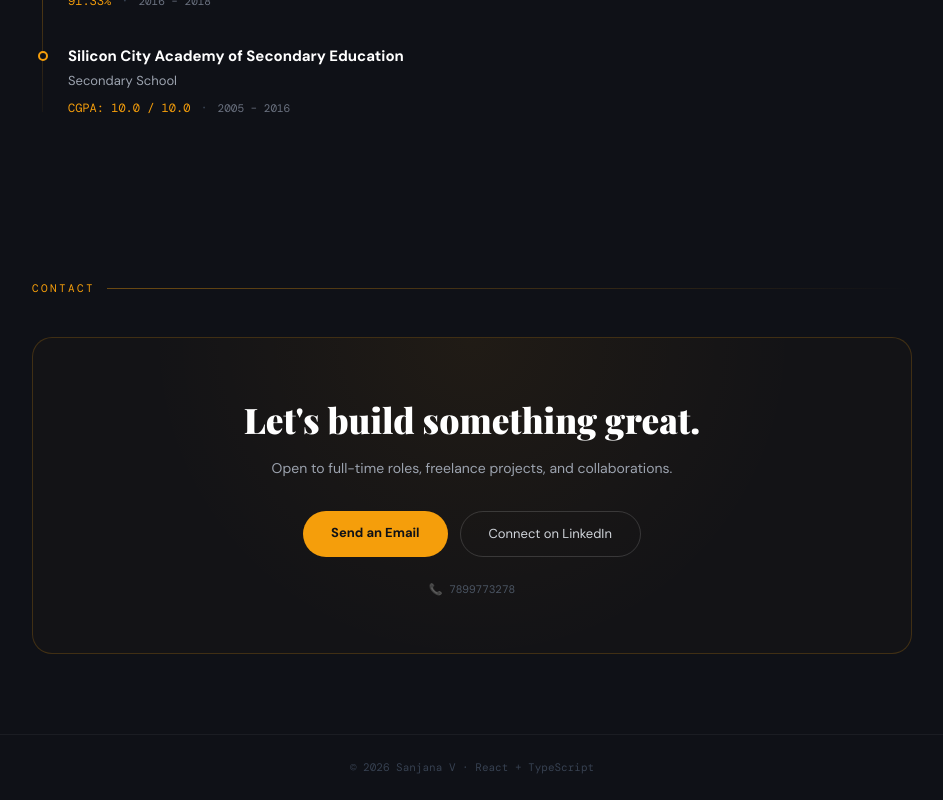
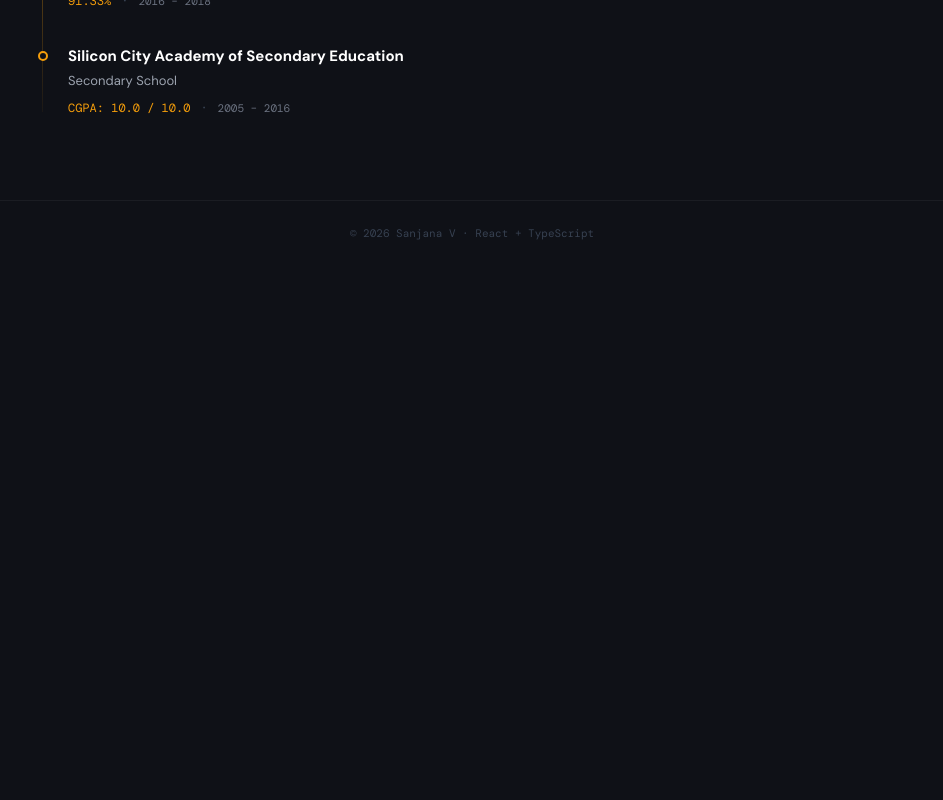
Before and after one commit to sanjana19991118/Sanjana_Portfolio_Details, a React (Vite) app: page / in a window 1280 px wide. Shown: the part 4192-4992 px from the top of the page, without its empty margins (168-1111 px from the left). After the commit the page ends 4458 px from the top, so only its background shows below. Built offline with nearby package versions, Linux system fonts and the light colour scheme.

Commit message:
commented the contact section

```diff
--- a/src/App.tsx
+++ b/src/App.tsx
@@ -379,33 +379,33 @@ function Education() {
   );
 }
 
-function Contact() {
-  return (
-    <section id="contact" style={{ padding: "80px 40px", maxWidth: 960, margin: "0 auto" }}>
-      <SectionLabel>Contact</SectionLabel>
-      <FadeIn>
-        <div style={{ border: "1px solid rgba(245,158,11,0.2)", borderRadius: 20, padding: "56px 32px", textAlign: "center" as const, background: "rgba(245,158,11,0.02)", position: "relative", overflow: "hidden" }}>
-          <div style={{ position: "absolute", inset: 0, background: "radial-gradient(circle at 50% 0%, rgba(245,158,11,0.06), transparent 60%)" }} />
-          <h2 style={{ fontFamily: SERIF, fontWeight: 900, fontSize: "clamp(1.6rem, 3vw, 2.2rem)", color: "white", marginBottom: 12, position: "relative" }}>
-            Let's build something great.
-          </h2>
-          <p style={{ color: "#9CA3AF", marginBottom: 32, position: "relative", fontSize: 14 }}>
-            Open to full-time roles, freelance projects, and collaborations.
-          </p>
-          <div style={{ display: "flex", flexWrap: "wrap" as const, justifyContent: "center", gap: 12, position: "relative" }}>
-            <a href={`mailto:${data.contact.email}`} style={{ padding: "12px 28px", borderRadius: 999, background: AMBER, color: BG, fontWeight: 700, fontSize: 13, textDecoration: "none", display: "inline-block" }}>
-              Send an Email
-            </a>
-            <a href={data.contact.linkedin} target="_blank" rel="noreferrer" style={{ padding: "12px 28px", borderRadius: 999, border: "1px solid rgba(255,255,255,0.15)", color: "#D1D5DB", fontSize: 13, textDecoration: "none", display: "inline-block" }}>
-              Connect on LinkedIn
-            </a>
-          </div>
-          <p style={{ fontFamily: MONO, fontSize: 11, color: "#4B5563", marginTop: 24, position: "relative" }}>📞 {data.contact.phone}</p>
-        </div>
-      </FadeIn>
-    </section>
-  );
-}
+// function Contact() {
+//   return (
+//     <section id="contact" style={{ padding: "80px 40px", maxWidth: 960, margin: "0 auto" }}>
+//       <SectionLabel>Contact</SectionLabel>
+//       <FadeIn>
+//         <div style={{ border: "1px solid rgba(245,158,11,0.2)", borderRadius: 20, padding: "56px 32px", textAlign: "center" as const, background: "rgba(245,158,11,0.02)", position: "relative", overflow: "hidden" }}>
+//           <div style={{ position: "absolute", inset: 0, background: "radial-gradient(circle at 50% 0%, rgba(245,158,11,0.06), transparent 60%)" }} />
+//           <h2 style={{ fontFamily: SERIF, fontWeight: 900, fontSize: "clamp(1.6rem, 3vw, 2.2rem)", color: "white", marginBottom: 12, position: "relative" }}>
+//             Let's build something great.
+//           </h2>
+//           <p style={{ color: "#9CA3AF", marginBottom: 32, position: "relative", fontSize: 14 }}>
+//             Open to full-time roles, freelance projects, and collaborations.
+//           </p>
+//           <div style={{ display: "flex", flexWrap: "wrap" as const, justifyContent: "center", gap: 12, position: "relative" }}>
+//             <a href={`mailto:${data.contact.email}`} style={{ padding: "12px 28px", borderRadius: 999, background: AMBER, color: BG, fontWeight: 700, fontSize: 13, textDecoration: "none", display: "inline-block" }}>
+//               Send an Email
+//             </a>
+//             <a href={data.contact.linkedin} target="_blank" rel="noreferrer" style={{ padding: "12px 28px", borderRadius: 999, border: "1px solid rgba(255,255,255,0.15)", color: "#D1D5DB", fontSize: 13, textDecoration: "none", display: "inline-block" }}>
+//               Connect on LinkedIn
+//             </a>
+//           </div>
+//           <p style={{ fontFamily: MONO, fontSize: 11, color: "#4B5563", marginTop: 24, position: "relative" }}>📞 {data.contact.phone}</p>
+//         </div>
+//       </FadeIn>
+//     </section>
+//   );
+// }
 
 // ── App ───────────────────────────────────────────────────────────────────────
 
@@ -481,7 +481,7 @@ export default function App() {
         <Projects />
         <Skills />
         <Education />
-        <Contact />
+        {/* <Contact /> */}
       </main>
 
       <footer style={{ textAlign: "center", padding: "24px", fontSize: 11, fontFamily: MONO, color: "#374151", borderTop: "1px solid rgba(255,255,255,0.05)" }}>
```
